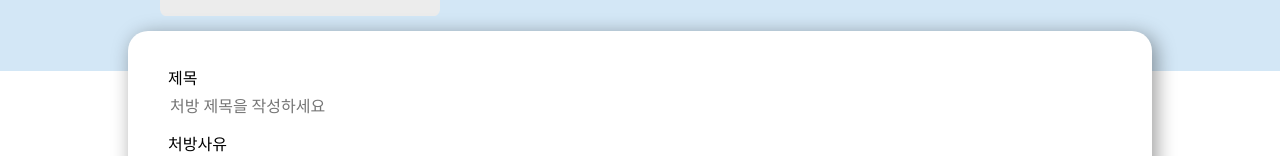
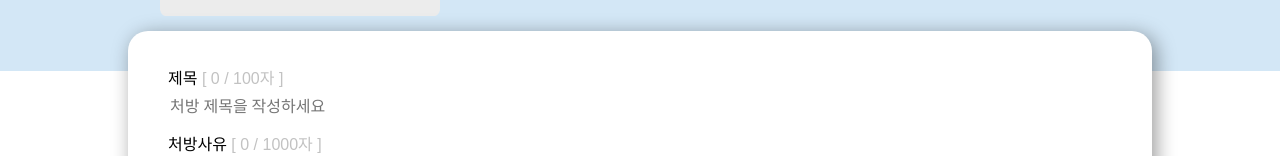
Before and after one commit to kw-bookmedicine/frontend, a React (Create React App) app: page /prescription/write in a window 1280 px wide. Shown: the part 644-800 px from the top of the page. Built offline with nearby package versions, Linux system fonts and the light colour scheme; no server answers; a web font is replaced by a local one.

Commit message:
:sparkles: Feat: 처방전 작성 글자수 제한 표시

```diff
--- /dev/null
+++ b/src/constants/constants.js
@@ -0,0 +1,3 @@
+export const MAX_LENGTH_DESCRIPTION = 1000;
+export const MAX_LENGTH_DEFAULT = 255;
+export const MAX_LENGTH_TITLE = 100;
--- a/src/pages/Prescription/PrescriptionWrite.jsx
+++ b/src/pages/Prescription/PrescriptionWrite.jsx
@@ -16,6 +16,11 @@ import api from "../../services/api";
 
 // STYLE
 import "../../styles/Counseling/PrescriptionWrite.css";
+import {
+  MAX_LENGTH_DEFAULT,
+  MAX_LENGTH_DESCRIPTION,
+  MAX_LENGTH_TITLE,
+} from "../../constants/constants";
 
 // todo
 // -focus가 되어있을때, 처방전 작성하기 버튼을 누르면 조금 스크롤 이동이 되는 버그 발생-> css 없애면 잘 작동함..
@@ -91,7 +96,7 @@ const PrescriptionWrite = () => {
     observer.observe(box);
   });
 
-  const { register, handleSubmit, setValue } = useForm({
+  const { register, handleSubmit, setValue, watch } = useForm({
     defaultValues: {
       title: location.state?.title || "",
       description: location.state?.description || "",
@@ -100,6 +105,9 @@ const PrescriptionWrite = () => {
       prescriptionId: location.state?.prescriptionId || undefined,
     },
   });
+
+  const title = watch("title");
+  const description = watch("description");
 
   const postPrscr = async (data) => {
     try {
@@ -277,19 +285,34 @@ const PrescriptionWrite = () => {
           >
             <div id="prscr_write_box">
               <label>
-                <p>제목</p>
+                <p className="prescription_content_bottom_text">
+                  제목{" "}
+                  <span>
+                    [ {title.length} / {MAX_LENGTH_TITLE}자 ]
+                  </span>
+                </p>
                 <input
                   {...register("title", { required: true })}
                   type="text"
                   placeholder="처방 제목을 작성하세요"
+                  maxLength={MAX_LENGTH_TITLE}
+                  minLength={1}
                 />
               </label>
               <label>
-                <p>처방사유</p>
+                <p className="prescription_content_bottom_text">
+                  처방사유{" "}
+                  <span>
+                    [ {description.length} / {MAX_LENGTH_DESCRIPTION}자 ]
+                  </span>
+                </p>
+
                 <textarea
                   {...register("description", { required: true })}
                   type="text"
                   placeholder="처방사유를 작성하세요"
+                  maxLength={MAX_LENGTH_DESCRIPTION}
+                  minLength={1}
                 />
               </label>
             </div>
--- a/src/styles/Counseling/PrescriptionWrite.css
+++ b/src/styles/Counseling/PrescriptionWrite.css
@@ -152,6 +152,14 @@ button {
   height: 50vh;
 }
 
+.prescription_content_bottom_text {
+  color: black;
+}
+
+.prescription_content_bottom_text span {
+  color: #c2c2c2;
+}
+
 .prescription_btn_container {
   display: flex;
   align-items: center;
```
